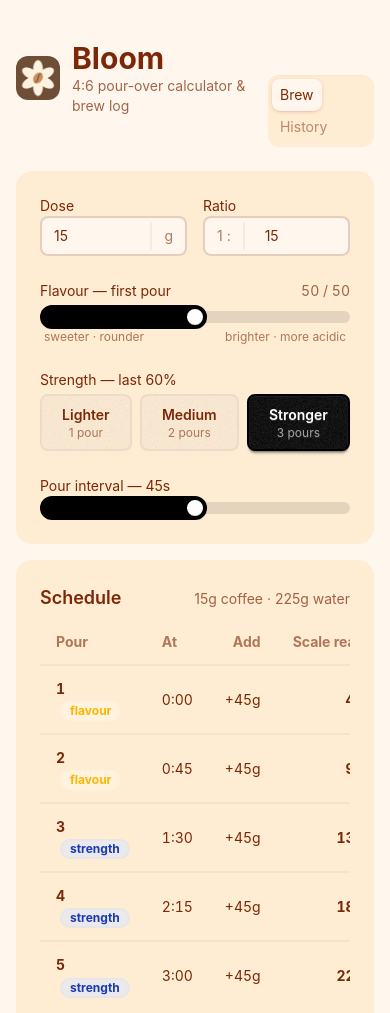
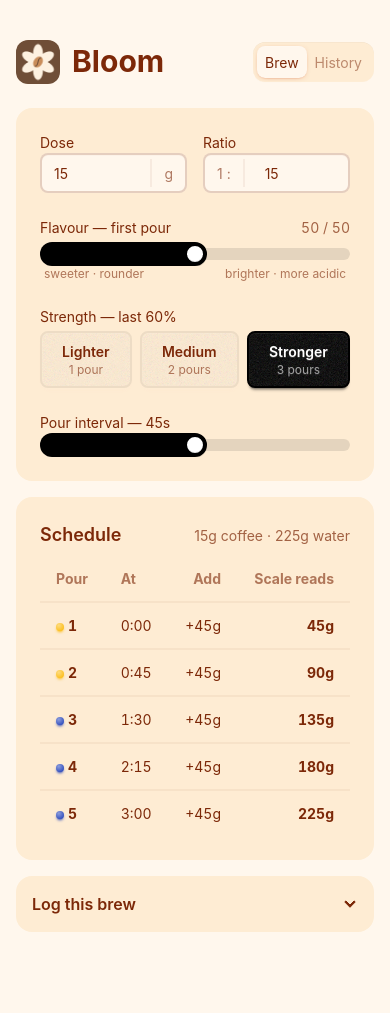
Before and after one commit to lucasctl/bloom, a website with bundled scripts: page src/index.html in a window 390 px wide. Shown: the top 1013 px of the page. Built offline with nearby package versions, Linux system fonts and the light colour scheme.

Commit message:
fix: mobile layout
hide subtitle below sm, pin tabs to one line, schedule badges
collapse to colored dots on narrow screens

```diff
--- a/src/index.html
+++ b/src/index.html
@@ -13,15 +13,15 @@
   </head>
   <body>
     <main class="mx-auto max-w-xl p-4 pb-16">
-      <header class="flex items-baseline justify-between py-6">
-        <div class="flex items-center gap-3">
-          <img src="./icons/icon-192.png" alt="" class="size-11 rounded-xl" />
-          <div>
-            <h1 class="text-3xl font-bold">Bloom</h1>
-            <p class="opacity-70 text-sm">4:6 pour-over calculator &amp; brew log</p>
+      <header class="flex items-center justify-between gap-3 py-6">
+        <div class="flex items-center gap-3 min-w-0">
+          <img src="./icons/icon-192.png" alt="" class="size-11 rounded-xl shrink-0" />
+          <div class="min-w-0">
+            <h1 class="text-3xl font-bold leading-tight">Bloom</h1>
+            <p class="opacity-70 text-sm hidden sm:block">4:6 pour-over calculator &amp; brew log</p>
           </div>
         </div>
-        <nav class="tabs tabs-box tabs-sm" data-tabs>
+        <nav class="tabs tabs-box tabs-sm shrink-0" data-tabs>
           <a href="#brew" class="tab">Brew</a>
           <a href="#history" class="tab">History</a>
         </nav>
--- a/src/ui/calculator.ts
+++ b/src/ui/calculator.ts
@@ -119,7 +119,7 @@ export function mountCalculator(
       .map(
         (p, i) => `
           <tr>
-            <td class="font-bold tabular-nums">${i + 1} <span class="badge badge-soft badge-sm ml-1 ${i < 2 ? "badge-warning" : "badge-info"}">${i < 2 ? "flavour" : "strength"}</span></td>
+            <td class="font-bold tabular-nums whitespace-nowrap"><span aria-hidden="true" class="status ${i < 2 ? "status-warning" : "status-info"} sm:hidden mr-1"></span>${i + 1}<span class="badge badge-soft badge-sm ml-2 hidden sm:inline-flex ${i < 2 ? "badge-warning" : "badge-info"}">${i < 2 ? "flavour" : "strength"}</span></td>
             <td class="tabular-nums">${formatTime(p.atSeconds)}</td>
             <td class="text-right tabular-nums">+${p.added}g</td>
             <td class="text-right tabular-nums font-bold">${p.runningTotal}g</td>
```
